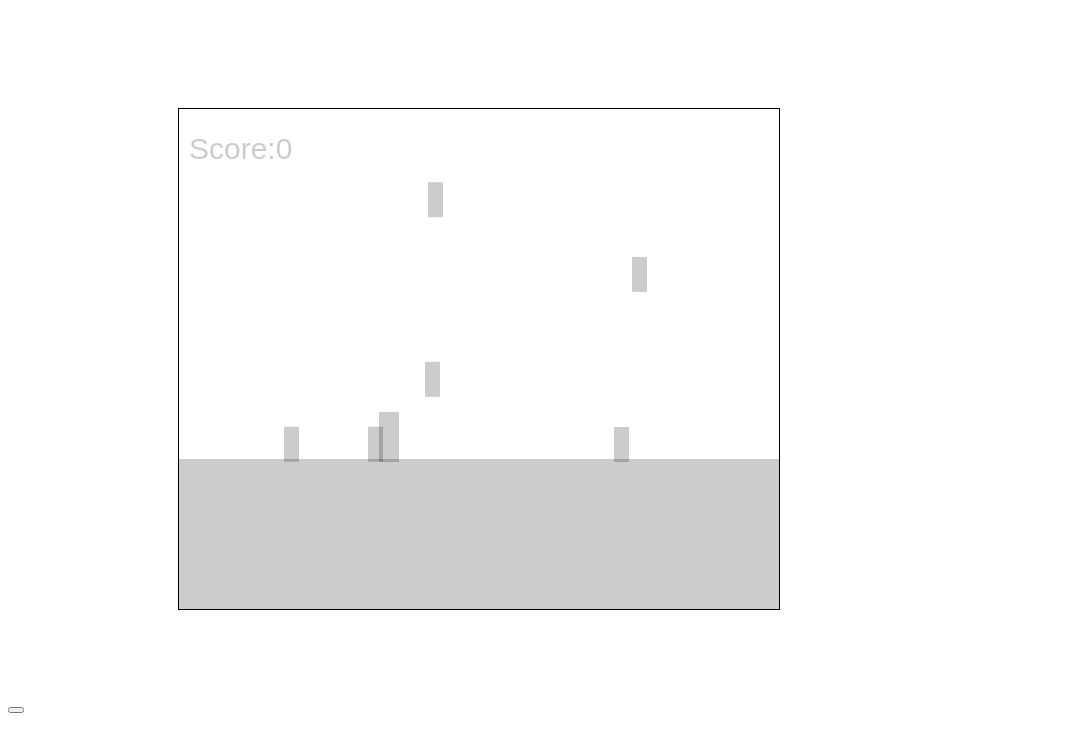
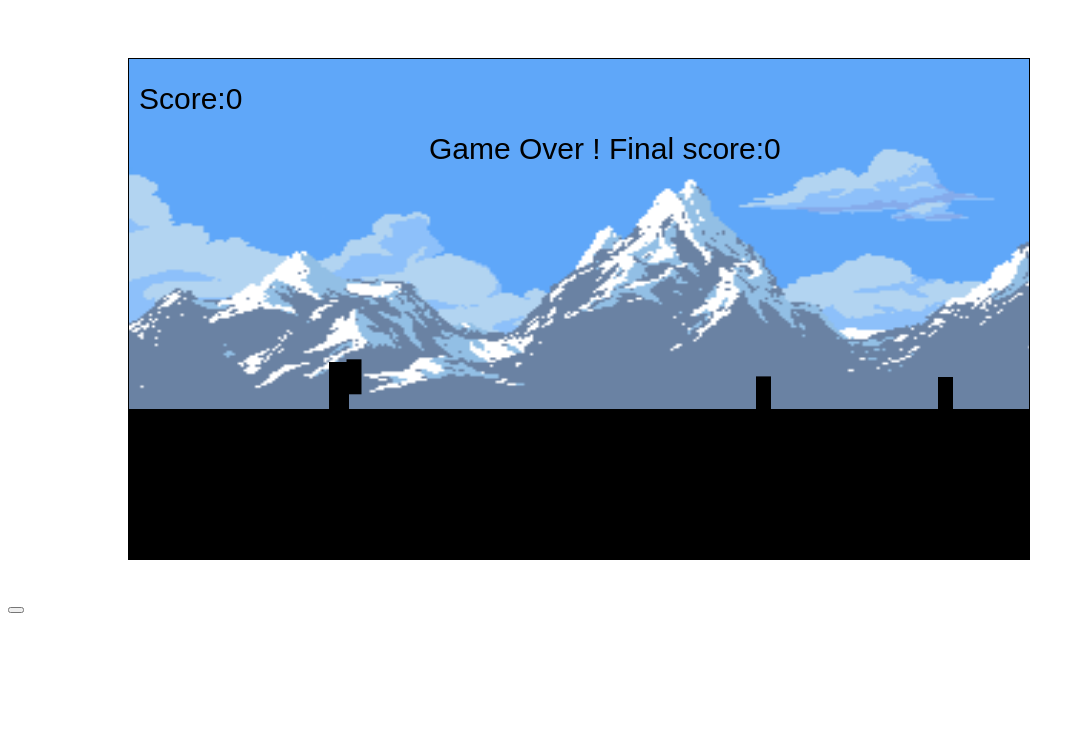
Before and after one commit to AndreiFitai/canvas-game, a plain HTML site: page index.html in a window 1280 px wide. Shown: the whole page, without its empty margins (0-1085 px from the left). Drawn offline with Linux system fonts and the light colour scheme.

Commit message:
extended canvas, added background

```diff
--- /dev/null
+++ b/background.js
@@ -0,0 +1,29 @@
+var img = new Image();
+img.src = "/images/backgrounds/glacial_mountains.png";
+
+var canvasWidth = canvas.width;
+var canvasHeight = canvas.height;
+
+var backgrounds = {
+  height: canvasHeight,
+  width: canvasWidth+200,
+  posX: 0,
+  posX2: canvasWidth+200,
+  posY: 0,
+  draw: function(){
+    console.log('bg1',this.posX)
+    console.log('bg2',this.posX2)
+    ctx.drawImage(img,this.posX,0, this.width, this.height)
+    ctx.drawImage(img,this.posX2,0, this.width, this.height);
+  },
+  move: function(){
+    if (this.posX+this.width < 0){
+      this.posX = this.posX2+this.width
+    }
+    this.posX -= 5;
+    if (this.posX2+this.width < 0)  {
+      this.posX2 = this.posX+this.width
+    }
+    this.posX2 -= 5;
+  }
+}
--- a/bullets.js
+++ b/bullets.js
@@ -1,4 +1,6 @@
-var bulletsArr = []
+var bulletsArr = [];
+var canvasWidth = canvas.width;
+var canvasHeight = canvas.height;
 
 // PROJECTILE CONSTRUCTOR
 function Projectile(direction) {
@@ -11,10 +13,10 @@ function Projectile(direction) {
 };
 
 
-function clearArr(array){
-  for ( var x = 0; x < array.length; x++){
-    if ( array[x].posX < 0 || array[x].posX > 600 ){
-      array.splice(x,1);
+function clearArr(){
+  for ( var x = 0; x < bulletsArr.length; x++){
+    if ( bulletsArr[x].posX < 0 || bulletsArr[x].posX > canvasWidth ){
+      bulletsArr.splice(x,1);
     }
   }
 }
@@ -23,21 +25,21 @@ function clearBullet(index){
   bulletsArr.splice(index,1)
 }
 
-function moveBullets(array) {
-  for (var x = 0; x < array.length; x++) {
-    if (array[x].direction == "right")
-      array[x].posX += 5;
-    if (array[x].direction == "left")
-      array[x].posX -= 5;
-    ctx.fillRect(array[x].posX, array[x].posY, array[x].width, array[x].height);
+function moveBullets() {
+  for (var x = 0; x < bulletsArr.length; x++) {
+    if (bulletsArr[x].direction == "right")
+      bulletsArr[x].posX += 5;
+    if (bulletsArr[x].direction == "left")
+      bulletsArr[x].posX -= 5;
+    ctx.fillRect(bulletsArr[x].posX, bulletsArr[x].posY, bulletsArr[x].width, bulletsArr[x].height);
   }
 }
 
-function checkIfHit(bullets, enemies){
-  for ( var x = 0; x < bullets.length; x++){
-    for ( var j = 0; j < enemies.length; j++){
-      if ( (bullets[x].posX >= enemies[j].posX && bullets[x].posX <= enemies[j].posX+enemies[j].width)
-      && (bullets[x].posY >= enemies[j].posY && bullets[x].posY <= enemies[j].posY+enemies[j].height)){
+function checkIfHit(){
+  for ( var x = 0; x < bulletsArr.length; x++){
+    for ( var j = 0; j < enemiesArr.length; j++){
+      if ( (bulletsArr[x].posX >= enemiesArr[j].posX && bulletsArr[x].posX <= enemiesArr[j].posX+enemiesArr[j].width)
+      && (bulletsArr[x].posY >= enemiesArr[j].posY && bulletsArr[x].posY <= enemiesArr[j].posY+enemiesArr[j].height)){
         clearEnemy(j);
         clearBullet(x);
         score++;
--- a/enemies.js
+++ b/enemies.js
@@ -3,21 +3,21 @@ var enemiesArr = []
 function Enemy() {
   this.height = 35;
   this.width = 15;
-  this.posX = 600;
-  this.posY = 315;
+  this.posX = canvasWidth;
+  this.posY = 315 - Math.floor(Math.random()*100);
   this.gravity = 3;
   this.canJump = true;
 }
 
 function createEnemy() {
-  if ((Math.floor(Math.random() * 1000) < 25) && enemiesArr.length <= 7)
-    enemiesArr.push(new Enemy)
+  if ((Math.floor(Math.random() * 1000) < 35) && enemiesArr.length <= 8)
+    enemiesArr.push(new Enemy())
 }
 
-function clearEnemies(array) {
-  for (var x = 0; x < array.length; x++) {
-    if (array[x].posX < 0) {
-      array.splice(x, 1);
+function clearEnemies() {
+  for (var x = 0; x < enemiesArr.length; x++) {
+    if (enemiesArr[x].posX < 0) {
+      enemiesArr.splice(x, 1);
     }
   }
 }
@@ -26,21 +26,21 @@ function clearEnemy(index) {
   enemiesArr.splice(index, 1)
 }
 
-function moveEnemies(array) {
-  for (var x = 0; x < array.length; x++) {
-    array[x].posX -= 3;
-    array[x].posY += array[x].gravity
-    if (array[x].gravity < 3) {
-      array[x].gravity += 0.3
+function moveEnemies() {
+  for (var x = 0; x < enemiesArr.length; x++) {
+    enemiesArr[x].posX -= 6.5 ;
+    enemiesArr[x].posY += enemiesArr[x].gravity
+    if (enemiesArr[x].gravity < 3) {
+      enemiesArr[x].gravity += 0.3
     }
-    if (array[x].posY + array[x].height > background.posY) {
-      array[x].gravity = 0
-      canJump = true
+    if (enemiesArr[x].posY + enemiesArr[x].height > platform.posY) {
+      enemiesArr[x].gravity = 0
+      enemiesArr[x].canJump = true
     }
-    if (Math.floor(Math.random() * 1000) < 25 && array[x].canJump == true) {
-      array[x].gravity = -(Math.floor((Math.random()*10)+5));
-      array[x].canJump = false;
+    if (Math.floor(Math.random() * 1000) < 25 && enemiesArr[x].canJump == true) {
+      enemiesArr[x].gravity = -(Math.floor((Math.random()*10)+3));
+      enemiesArr[x].canJump = false;
     }
-    ctx.fillRect(array[x].posX, array[x].posY, array[x].width, array[x].height)
+    ctx.fillRect(enemiesArr[x].posX, enemiesArr[x].posY, enemiesArr[x].width, enemiesArr[x].height)
   }
 }
--- a/index.html
+++ b/index.html
@@ -9,7 +9,8 @@
 </head>
 <body>
   <button id="start-btn"></button>
-  <canvas id="canvas" width="600" height="500"></canvas>
+  <canvas id="canvas" width="900" height="500"></canvas>
+  <script src="background.js"></script>
   <script src="player.js"></script>
   <script src="bullets.js"></script>
   <script src="enemies.js"></script>
--- a/index.js
+++ b/index.js
@@ -11,8 +11,11 @@
 var canvas = document.getElementById('canvas');
 var ctx = canvas.getContext('2d')
 
-var background = {
-  width: 600,
+var canvasWidth = canvas.width;
+var canvasHeight = canvas.height;
+
+var platform = {
+  width: canvasWidth,
   height: 150,
   posX: 0,
   posY: 350,
@@ -23,7 +26,7 @@ var background = {
 
 
 
-setInterval(gameplay, 1000/50)
+var gameInterval = setInterval(gameplay, 1000/50)
 
 var score = 0;
 
@@ -35,17 +38,20 @@ function drawScore(){
 var updateCounter = 0
 
 function gameplay(){
-  ctx.clearRect(0,0,600,500)
-  ctx.globalAlpha = 0.2
-  background.draw();
+  ctx.clearRect(0,0,canvasWidth,canvasHeight);
+  //globalAlpha for testing - please remove before final
+  // ctx.globalAlpha = 0.2
+  backgrounds.draw();
+  platform.draw()
   player.draw();
+  createEnemy();
   playerMovement();
-  createEnemy();
-  moveEnemies(enemiesArr);
-  moveBullets(bulletsArr);
-  checkIfHit(bulletsArr, enemiesArr);
-  clearEnemies(enemiesArr);
-  clearArr(bulletsArr);
+  moveEnemies();
+  playerCollision();
+  moveBullets();
+  checkIfHit();
+  clearEnemies();
+  clearArr();
   drawScore();
   updateCounter++;
 }
--- a/player.js
+++ b/player.js
@@ -16,22 +16,25 @@ var player = {
   canJump: true,
   moveLeft: function(){
     direction = "left"
-    this.posX -= 3
+    this.posX -= 5
   },
 
   moveRight: function(){
     direction = "right"
-    this.posX += 3
+    if ( this.posX < 450)
+      this.posX += 5
+    else
+      backgrounds.move();
   },
   moveUp: function(){
     if(this.canJump){
-      this.gravity = -8;
+      this.gravity = -11;
       this.canJump = false;
     }
   },
   moveDown: function(){
-    if ( this.posY+this.height < background.posY )
-    this.gravity = 5;
+    if ( this.posY+this.height < platform.posY )
+    this.gravity = 8;
   },
 
   shoot: function(){
@@ -43,10 +46,10 @@ var player = {
 
   draw: function(){
     this.posY += this.gravity
-    if ( this.gravity < 3){
-      this.gravity += 0.3
+    if ( this.gravity < 5){
+      this.gravity += 0.4
     }
-    if ( this.posY+this.height > background.posY){
+    if ( this.posY+this.height > platform.posY){
       this.gravity = 0
       this.canJump = true
     }
@@ -70,10 +73,22 @@ function playerMovement(){
     player.moveDown();
   }
   if (shoot == true){
-    if ( updateCounter%10 == 0 || first == 0){
+    if ( updateCounter%15 == 0 || first == 0){
       bulletsArr.push(new Projectile(direction));
       first++;
     }
+  }
+}
+
+function playerCollision(){
+  for ( var x = 0; x < enemiesArr.length; x++){
+    if ( (enemiesArr[x].posX >= player.posX && enemiesArr[x].posX <= player.posX+player.width)
+      && (enemiesArr[x].posY+enemiesArr[x].height >= player.posY && enemiesArr[x].posY <= player.posY+player.height)){
+        console.log('test')
+        clearInterval(gameInterval)
+        ctx.font = "30px Arial";
+        ctx.fillText("Game Over !"+"\n"+"Final score:"+score,300,100);
+      }
   }
 }
 
--- a/style.css
+++ b/style.css
@@ -1,4 +1,4 @@
 canvas {
   border: 1px solid black;
-  margin: 100px 150px;
+  margin: 50px 100px;
 }
```
Also changed, not shown: images/backgrounds/glacial_mountains.png (added), images/backgrounds/glacial_mountains_lightened.png (added), images/layers/cloud_lonely.png (added), images/layers/clouds_BG.png (added), images/layers/clouds_MG_1.png (added), images/layers/clouds_MG_2.png (added), images/layers/clouds_MG_3.png (added), images/layers/mountains.png (added), images/layers/sky.png (added), moveBullets.js (deleted).
